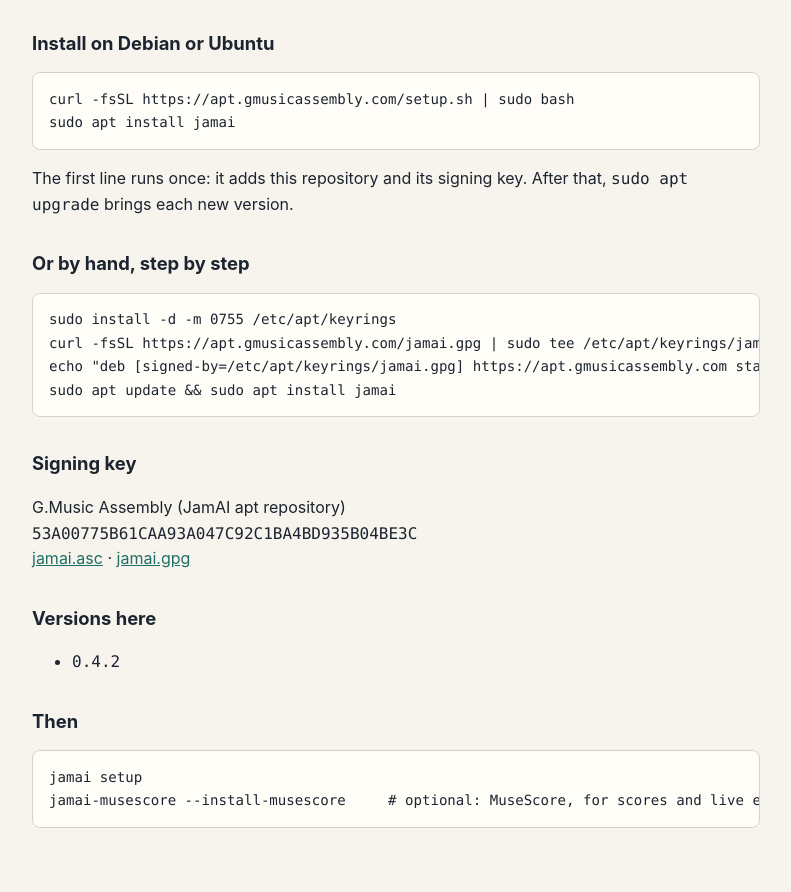
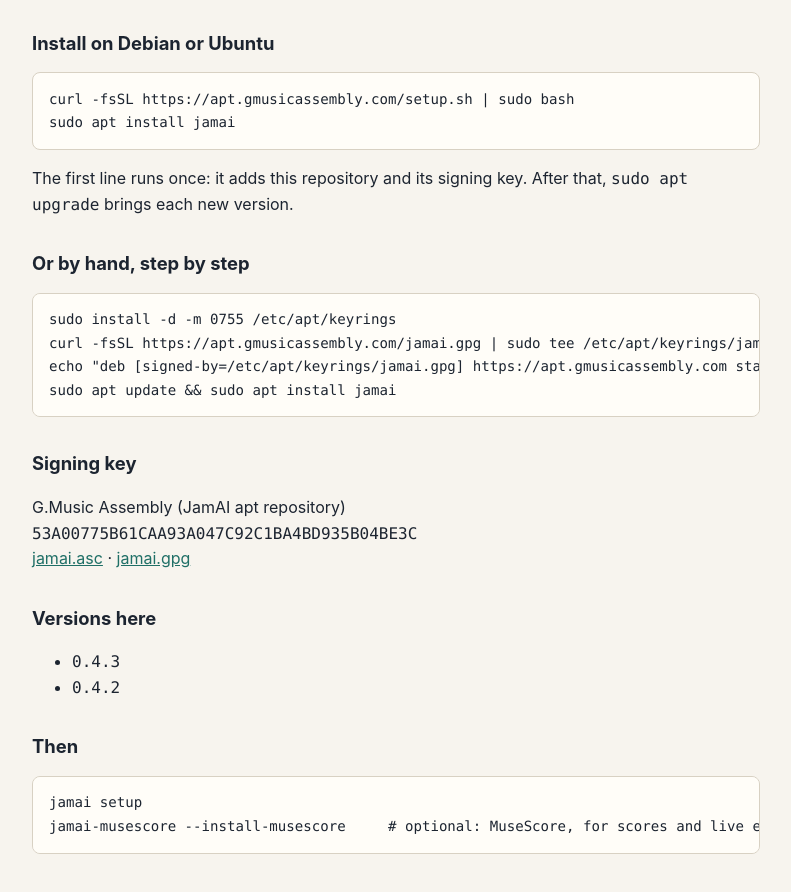
Before and after one commit to gmusic1007/jamai-core, a plain HTML site: page index.html in a window 1280 px wide. Shown: the part 188-1080 px from the top of the page, without its empty margins (244-1035 px from the left). Drawn offline with Linux system fonts and the light colour scheme.

Commit message:
jamai 0.4.3

```diff
--- a/index.html
+++ b/index.html
@@ -39,7 +39,7 @@ sudo apt update &amp;&amp; sudo apt install jamai</code></pre>
 <a href="jamai.asc">jamai.asc</a> · <a href="jamai.gpg">jamai.gpg</a></p>
 
 <h2>Versions here</h2>
-<ul><li><code>0.4.2</code></li></ul>
+<ul><li><code>0.4.3</code></li><li><code>0.4.2</code></li></ul>
 
 <h2>Then</h2>
 <pre><code>jamai setup
```
Also changed, not shown: 11 other files.
